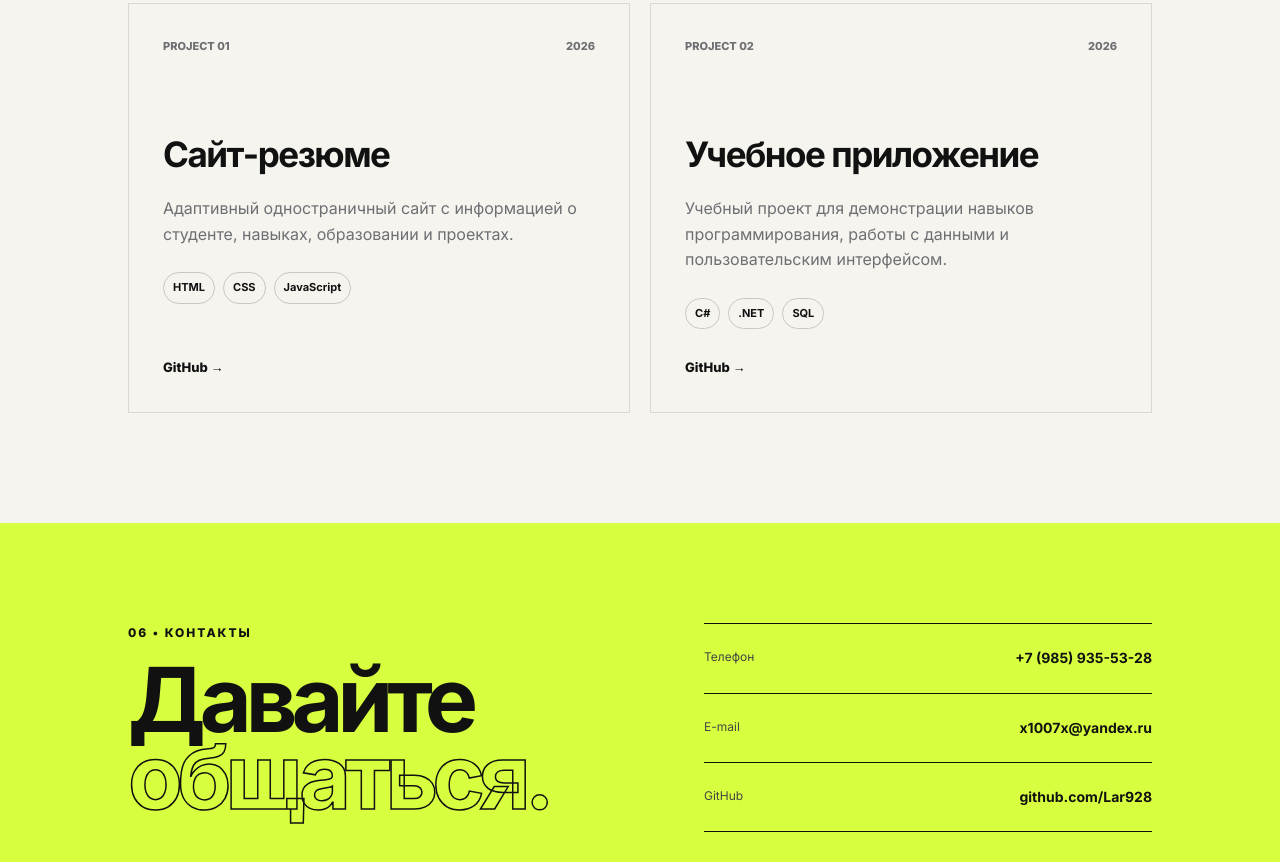
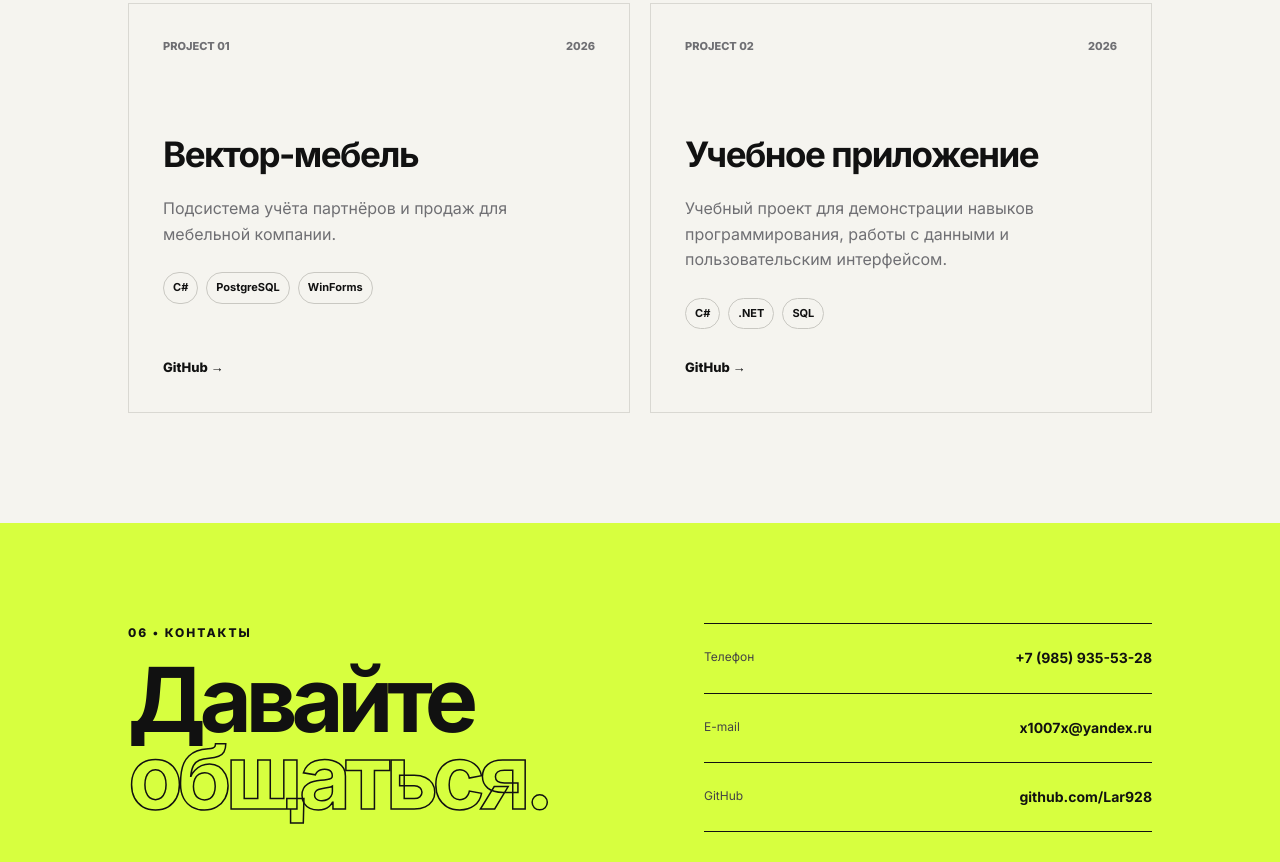
Before and after one commit to Lar928/Lar928.github.io, a plain HTML site: page index.html in a window 1280 px wide. Shown: the part 3378-4240 px from the top of the page. Drawn offline with Linux system fonts and the light colour scheme.

Commit message:
index.html

```diff
--- a/index.html
+++ b/index.html
@@ -146,10 +146,10 @@
       <div class="projects-grid">
         <article class="project">
           <div class="project-top"><span>PROJECT 01</span><span>2026</span></div>
-          <h3>Сайт-резюме</h3>
-          <p>Адаптивный одностраничный сайт с информацией о студенте, навыках, образовании и проектах.</p>
-          <div class="tags"><span>HTML</span><span>CSS</span><span>JavaScript</span></div>
-          <a href="#" class="project-link">GitHub →</a>
+          <h3>Вектор-мебель</h3>
+          <p>Подсистема учёта партнёров и продаж для мебельной компании.</p>
+          <div class="tags"><span>C#</span><span>PostgreSQL</span><span>WinForms</span></div>
+          <a href="https://github.com/Lar928/demo" class="project-link">GitHub →</a>
         </article>
         <article class="project">
           <div class="project-top"><span>PROJECT 02</span><span>2026</span></div>
```
